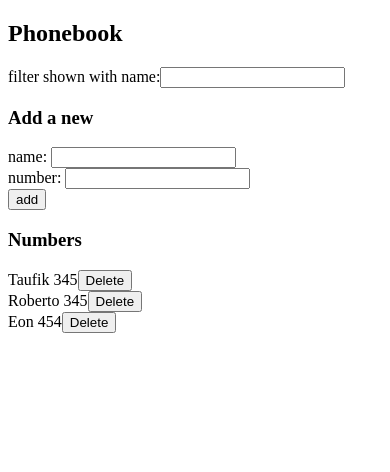
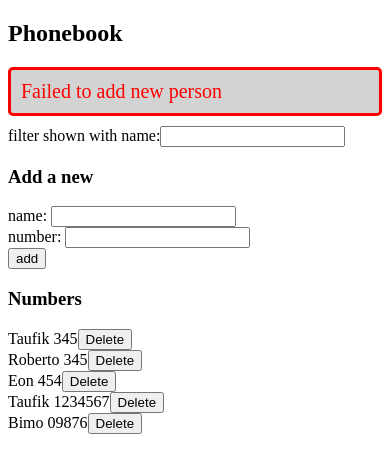
Before and after one commit to tardhiansyah/fullstack-open, a React (Vite) app in the folder part2/phonebook/: page / in a window 390 px wide. Both pictures are taken after typing "Sample", "Sample" into the empty fields and a click on the button "add". Shown: the top 472 px of the page. Built offline with nearby package versions, Linux system fonts and the light colour scheme; no server answers; data requests are answered from the project's data file.

Commit message:
phonebook step 11 - 12

```diff
--- a/part2/phonebook/db.json
+++ b/part2/phonebook/db.json
@@ -14,6 +14,16 @@
       "id": "a8c7",
       "name": "Eon",
       "number": "454"
+    },
+    {
+      "id": "e802",
+      "name": "Taufik",
+      "number": "1234567"
+    },
+    {
+      "id": "a1f0",
+      "name": "Bimo",
+      "number": "09876"
     }
   ]
 }
--- a/part2/phonebook/src/App.jsx
+++ b/part2/phonebook/src/App.jsx
@@ -3,12 +3,17 @@ import personService from "./services/persons";
 import Persons from "./components/Persons";
 import Filter from "./components/Filter";
 import PersonForm from "./components/PersonForm";
+import Notification from "./components/Notification";
 
 const App = () => {
   const [persons, setPersons] = useState([]);
   const [newName, setNewName] = useState("");
   const [newNumber, setNewNumber] = useState("");
   const [filter, setFilter] = useState("");
+  const [notification, setNotification] = useState({
+    message: null,
+    style: null,
+  });
 
   // Get all person registered
   useEffect(() => {
@@ -48,16 +53,35 @@ const App = () => {
     };
 
     if (isExist(personObject)) {
-      const update = confirm(`${personObject.name} is already added to phonebook, replace the old number with a new one?`);
+      const update = confirm(
+        `${personObject.name} is already added to phonebook, replace the old number with a new one?`
+      );
       if (update) {
         updatePerson(personObject);
       }
     } else {
-      personService.create(personObject).then(createdPerson => {
-        setPersons(persons.concat(createdPerson));
-      }).catch(error => {
-        console.log(error);
-      });
+      personService
+        .create(personObject)
+        .then((createdPerson) => {
+          setPersons(persons.concat(createdPerson));
+          setNotification({
+            message: `Added ${createdPerson.name}`,
+            type: "success",
+          });
+          setTimeout(() => {
+            setNotification({ message: null, type: null });
+          }, 5000);
+        })
+        .catch((error) => {
+          console.log(error);
+          setNotification({
+            message: "Failed to add new person",
+            type: "error",
+          });
+          setTimeout(() => {
+            setNotification({ message: null, type: null });
+          }, 5000);
+        });
     }
 
     setNewName("");
@@ -70,14 +94,32 @@ const App = () => {
 
     personService
       .update(person.id, updatedPerson)
-      .then(updatedPerson => {
-        setPersons(persons.map(person => person.id !== updatedPerson.id ? person : updatedPerson))
-      }).catch(error => {
+      .then((updatedPerson) => {
+        setPersons(
+          persons.map((person) =>
+            person.id !== updatedPerson.id ? person : updatedPerson
+          )
+        );
+        setNotification({
+          message: `Updated ${person.name} with new number ${person.number}`,
+          type: "success",
+        });
+        setTimeout(() => {
+          setNotification({ message: null, type: null });
+        }, 5000);
+      })
+      .catch((error) => {
         console.log(error);
-        alert(`the person '${person.name} was already deleted from server'`);
-        setPersons(persons.filter(person => person.id !== updatedPerson.id));
+        setNotification({
+          message: `Information of ${person.name} has already been removed from server`,
+          type: "error",
+        });
+        setTimeout(() => {
+          setNotification({ message: null, type: null });
+        }, 5000);
+        setPersons(persons.filter((person) => person.id !== updatedPerson.id));
       });
-  }
+  };
 
   const handleChangeName = (event) => {
     setNewName(event.target.value);
@@ -98,15 +140,23 @@ const App = () => {
       .remove(id)
       .then((deletedPerson) => {
         setPersons(persons.filter((person) => person.id !== deletedPerson.id));
-      }).catch((error) => {
+        setNotification({
+          message: "Person Deleted",
+          type: "success",
+        });
+        setTimeout(() => {
+          setNotification({ message: null, type: null });
+        }, 5000);
+      })
+      .catch((error) => {
         console.log(error);
       });
-  }
-
+  };
 
   return (
     <div>
       <h2>Phonebook</h2>
+      <Notification message={notification.message} type={notification.type} />
 
       <Filter filter={filter} onChange={handleChangeFilter} />
 
@@ -122,7 +172,7 @@ const App = () => {
 
       <h3>Numbers</h3>
 
-      <Persons data={filteredPerson} toggleDelete={deletePerson}/>
+      <Persons data={filteredPerson} toggleDelete={deletePerson} />
     </div>
   );
 };
--- /dev/null
+++ b/part2/phonebook/src/components/Notification.jsx
@@ -0,0 +1,30 @@
+const Notification = ({message, type}) => {
+    const notificationStyle = {
+        color: "green",
+        background: "lightgrey",
+        fontSize: 20,
+        borderStyle: "solid",
+        borderRadius: 5,
+        padding: 10,
+        marginBottom: 10,
+    };
+
+    switch (type) {
+        case "error":
+            notificationStyle.color = "red";
+            break;
+        case "success":
+            notificationStyle.color = "green";
+            break;
+        default:
+            break;
+    }
+
+    if (message == null) {
+        return;
+    }
+
+    return <div style={notificationStyle}>{message}</div>;
+};
+
+export default Notification;
```
